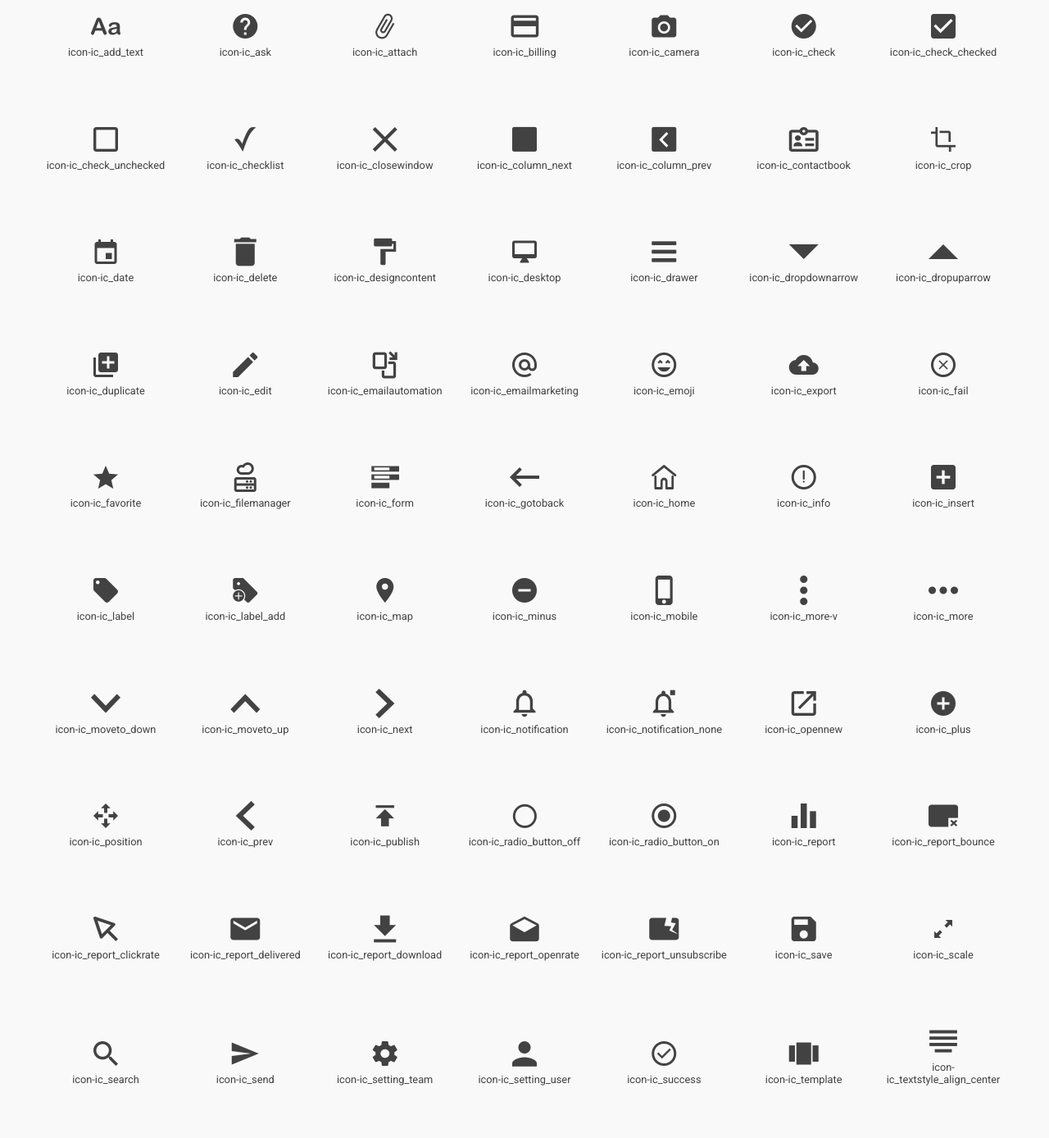
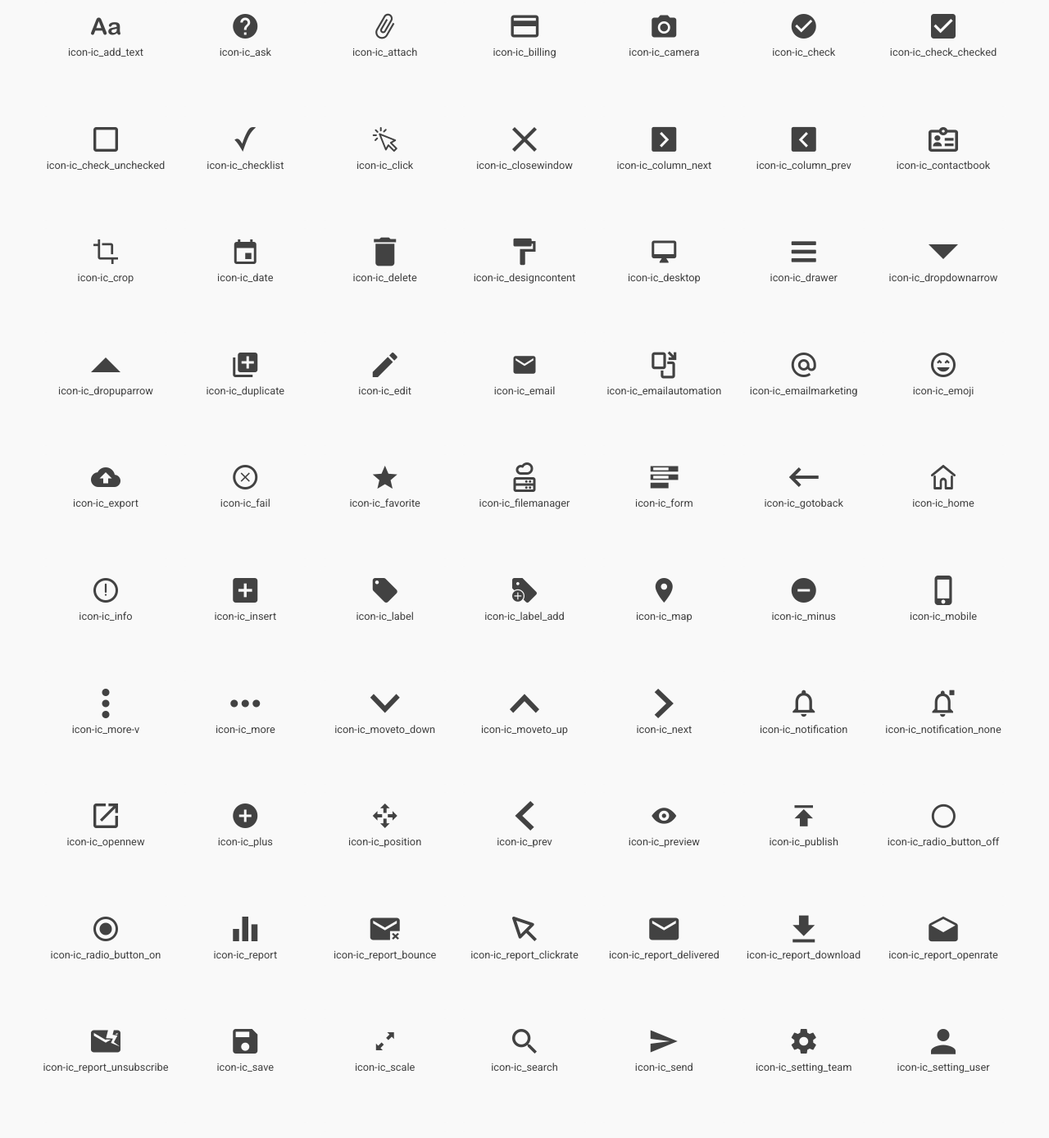
Before and after one commit to rezafaizarahman/icon, a website: page docs/index.html in a window 1280 px wide. Shown: the part 469-1857 px from the top of the page at 82% size. Drawn offline with Linux system fonts and the light colour scheme.

Commit message:
update new build

```diff
--- a/docs/css/mltrgt-icon.css
+++ b/docs/css/mltrgt-icon.css
@@ -26,6 +26,7 @@
 .icon-ic_check_checked:before,
 .icon-ic_check_unchecked:before,
 .icon-ic_checklist:before,
+.icon-ic_click:before,
 .icon-ic_closewindow:before,
 .icon-ic_column_next:before,
 .icon-ic_column_prev:before,
@@ -40,6 +41,7 @@
 .icon-ic_dropuparrow:before,
 .icon-ic_duplicate:before,
 .icon-ic_edit:before,
+.icon-ic_email:before,
 .icon-ic_emailautomation:before,
 .icon-ic_emailmarketing:before,
 .icon-ic_emoji:before,
@@ -68,6 +70,7 @@
 .icon-ic_plus:before,
 .icon-ic_position:before,
 .icon-ic_prev:before,
+.icon-ic_preview:before,
 .icon-ic_publish:before,
 .icon-ic_radio_button_off:before,
 .icon-ic_radio_button_on:before,
@@ -131,81 +134,84 @@
 .icon-ic_check_checked:before { content: "\EA0E" }
 .icon-ic_check_unchecked:before { content: "\EA0F" }
 .icon-ic_checklist:before { content: "\EA10" }
-.icon-ic_closewindow:before { content: "\EA11" }
-.icon-ic_column_next:before { content: "\EA12" }
-.icon-ic_column_prev:before { content: "\EA13" }
-.icon-ic_contactbook:before { content: "\EA14" }
-.icon-ic_crop:before { content: "\EA15" }
-.icon-ic_date:before { content: "\EA16" }
-.icon-ic_delete:before { content: "\EA17" }
-.icon-ic_designcontent:before { content: "\EA18" }
-.icon-ic_desktop:before { content: "\EA19" }
-.icon-ic_drawer:before { content: "\EA1A" }
-.icon-ic_dropdownarrow:before { content: "\EA1B" }
-.icon-ic_dropuparrow:before { content: "\EA1C" }
-.icon-ic_duplicate:before { content: "\EA1D" }
-.icon-ic_edit:before { content: "\EA1E" }
-.icon-ic_emailautomation:before { content: "\EA1F" }
-.icon-ic_emailmarketing:before { content: "\EA20" }
-.icon-ic_emoji:before { content: "\EA21" }
-.icon-ic_export:before { content: "\EA22" }
-.icon-ic_fail:before { content: "\EA23" }
-.icon-ic_favorite:before { content: "\EA24" }
-.icon-ic_filemanager:before { content: "\EA25" }
-.icon-ic_form:before { content: "\EA26" }
-.icon-ic_gotoback:before { content: "\EA27" }
-.icon-ic_home:before { content: "\EA28" }
-.icon-ic_info:before { content: "\EA29" }
-.icon-ic_insert:before { content: "\EA2A" }
-.icon-ic_label:before { content: "\EA2B" }
-.icon-ic_label_add:before { content: "\EA2C" }
-.icon-ic_map:before { content: "\EA2D" }
-.icon-ic_minus:before { content: "\EA2E" }
-.icon-ic_mobile:before { content: "\EA2F" }
-.icon-ic_more-v:before { content: "\EA30" }
-.icon-ic_more:before { content: "\EA31" }
-.icon-ic_moveto_down:before { content: "\EA32" }
-.icon-ic_moveto_up:before { content: "\EA33" }
-.icon-ic_next:before { content: "\EA34" }
-.icon-ic_notification:before { content: "\EA35" }
-.icon-ic_notification_none:before { content: "\EA36" }
-.icon-ic_opennew:before { content: "\EA37" }
-.icon-ic_plus:before { content: "\EA38" }
-.icon-ic_position:before { content: "\EA39" }
-.icon-ic_prev:before { content: "\EA3A" }
-.icon-ic_publish:before { content: "\EA3B" }
-.icon-ic_radio_button_off:before { content: "\EA3C" }
-.icon-ic_radio_button_on:before { content: "\EA3D" }
-.icon-ic_report:before { content: "\EA3E" }
-.icon-ic_report_bounce:before { content: "\EA3F" }
-.icon-ic_report_clickrate:before { content: "\EA40" }
-.icon-ic_report_delivered:before { content: "\EA41" }
-.icon-ic_report_download:before { content: "\EA42" }
-.icon-ic_report_openrate:before { content: "\EA43" }
-.icon-ic_report_unsubscribe:before { content: "\EA44" }
-.icon-ic_save:before { content: "\EA45" }
-.icon-ic_scale:before { content: "\EA46" }
-.icon-ic_search:before { content: "\EA47" }
-.icon-ic_send:before { content: "\EA48" }
-.icon-ic_setting_team:before { content: "\EA49" }
-.icon-ic_setting_user:before { content: "\EA4A" }
-.icon-ic_success:before { content: "\EA4B" }
-.icon-ic_template:before { content: "\EA4C" }
-.icon-ic_textstyle_align_center:before { content: "\EA4D" }
-.icon-ic_textstyle_align_justify:before { content: "\EA4E" }
-.icon-ic_textstyle_align_left:before { content: "\EA4F" }
-.icon-ic_textstyle_align_right:before { content: "\EA50" }
-.icon-ic_textstyle_bold:before { content: "\EA51" }
-.icon-ic_textstyle_italic:before { content: "\EA52" }
-.icon-ic_textstyle_link:before { content: "\EA53" }
-.icon-ic_textstyle_orderedlist:before { content: "\EA54" }
-.icon-ic_textstyle_quote:before { content: "\EA55" }
-.icon-ic_textstyle_stroke:before { content: "\EA56" }
-.icon-ic_textstyle_textsize_decrease:before { content: "\EA57" }
-.icon-ic_textstyle_textsize_increase:before { content: "\EA58" }
-.icon-ic_textstyle_underlined:before { content: "\EA59" }
-.icon-ic_textstyle_unorderedlist:before { content: "\EA5A" }
-.icon-ic_time:before { content: "\EA5B" }
-.icon-ic_view_list:before { content: "\EA5C" }
-.icon-ic_view_thumbnail:before { content: "\EA5D" }
-.icon-ic_warning:before { content: "\EA5E" }
+.icon-ic_click:before { content: "\EA11" }
+.icon-ic_closewindow:before { content: "\EA12" }
+.icon-ic_column_next:before { content: "\EA13" }
+.icon-ic_column_prev:before { content: "\EA14" }
+.icon-ic_contactbook:before { content: "\EA15" }
+.icon-ic_crop:before { content: "\EA16" }
+.icon-ic_date:before { content: "\EA17" }
+.icon-ic_delete:before { content: "\EA18" }
+.icon-ic_designcontent:before { content: "\EA19" }
+.icon-ic_desktop:before { content: "\EA1A" }
+.icon-ic_drawer:before { content: "\EA1B" }
+.icon-ic_dropdownarrow:before { content: "\EA1C" }
+.icon-ic_dropuparrow:before { content: "\EA1D" }
+.icon-ic_duplicate:before { content: "\EA1E" }
+.icon-ic_edit:before { content: "\EA1F" }
+.icon-ic_email:before { content: "\EA20" }
+.icon-ic_emailautomation:before { content: "\EA21" }
+.icon-ic_emailmarketing:before { content: "\EA22" }
+.icon-ic_emoji:before { content: "\EA23" }
+.icon-ic_export:before { content: "\EA24" }
+.icon-ic_fail:before { content: "\EA25" }
+.icon-ic_favorite:before { content: "\EA26" }
+.icon-ic_filemanager:before { content: "\EA27" }
+.icon-ic_form:before { content: "\EA28" }
+.icon-ic_gotoback:before { content: "\EA29" }
+.icon-ic_home:before { content: "\EA2A" }
+.icon-ic_info:before { content: "\EA2B" }
+.icon-ic_insert:before { content: "\EA2C" }
+.icon-ic_label:before { content: "\EA2D" }
+.icon-ic_label_add:before { content: "\EA2E" }
+.icon-ic_map:before { content: "\EA2F" }
+.icon-ic_minus:before { content: "\EA30" }
+.icon-ic_mobile:before { content: "\EA31" }
+.icon-ic_more-v:before { content: "\EA32" }
+.icon-ic_more:before { content: "\EA33" }
+.icon-ic_moveto_down:before { content: "\EA34" }
+.icon-ic_moveto_up:before { content: "\EA35" }
+.icon-ic_next:before { content: "\EA36" }
+.icon-ic_notification:before { content: "\EA37" }
+.icon-ic_notification_none:before { content: "\EA38" }
+.icon-ic_opennew:before { content: "\EA39" }
+.icon-ic_plus:before { content: "\EA3A" }
+.icon-ic_position:before { content: "\EA3B" }
+.icon-ic_prev:before { content: "\EA3C" }
+.icon-ic_preview:before { content: "\EA3D" }
+.icon-ic_publish:before { content: "\EA3E" }
+.icon-ic_radio_button_off:before { content: "\EA3F" }
+.icon-ic_radio_button_on:before { content: "\EA40" }
+.icon-ic_report:before { content: "\EA41" }
+.icon-ic_report_bounce:before { content: "\EA42" }
+.icon-ic_report_clickrate:before { content: "\EA43" }
+.icon-ic_report_delivered:before { content: "\EA44" }
+.icon-ic_report_download:before { content: "\EA45" }
+.icon-ic_report_openrate:before { content: "\EA46" }
+.icon-ic_report_unsubscribe:before { content: "\EA47" }
+.icon-ic_save:before { content: "\EA48" }
+.icon-ic_scale:before { content: "\EA49" }
+.icon-ic_search:before { content: "\EA4A" }
+.icon-ic_send:before { content: "\EA4B" }
+.icon-ic_setting_team:before { content: "\EA4C" }
+.icon-ic_setting_user:before { content: "\EA4D" }
+.icon-ic_success:before { content: "\EA4E" }
+.icon-ic_template:before { content: "\EA4F" }
+.icon-ic_textstyle_align_center:before { content: "\EA50" }
+.icon-ic_textstyle_align_justify:before { content: "\EA51" }
+.icon-ic_textstyle_align_left:before { content: "\EA52" }
+.icon-ic_textstyle_align_right:before { content: "\EA53" }
+.icon-ic_textstyle_bold:before { content: "\EA54" }
+.icon-ic_textstyle_italic:before { content: "\EA55" }
+.icon-ic_textstyle_link:before { content: "\EA56" }
+.icon-ic_textstyle_orderedlist:before { content: "\EA57" }
+.icon-ic_textstyle_quote:before { content: "\EA58" }
+.icon-ic_textstyle_stroke:before { content: "\EA59" }
+.icon-ic_textstyle_textsize_decrease:before { content: "\EA5A" }
+.icon-ic_textstyle_textsize_increase:before { content: "\EA5B" }
+.icon-ic_textstyle_underlined:before { content: "\EA5C" }
+.icon-ic_textstyle_unorderedlist:before { content: "\EA5D" }
+.icon-ic_time:before { content: "\EA5E" }
+.icon-ic_view_list:before { content: "\EA5F" }
+.icon-ic_view_thumbnail:before { content: "\EA60" }
+.icon-ic_warning:before { content: "\EA61" }
--- a/docs/index.html
+++ b/docs/index.html
@@ -89,7 +89,7 @@
     <br>
     <h2>Embed using CSS</h2>
     <p>
-        <input type="text" value="https://cdn.jsdelivr.net/mltrgt-icon/0.1/css/mltrgt-icon.min.css" readonly="">
+        <input type="text" value="https://cdn.jsdelivr.net/mltrgt-icon/1.0.0/css/mltrgt-icon.min.css" readonly="">
     </p>
     <h2>Example</h2>
     <p>
@@ -179,6 +179,11 @@
             </li>
 
             <li>
+                <span class="icon-ic_click"></span>
+                <span class="glyph-name">icon-ic_click</span>
+            </li>
+
+            <li>
                 <span class="icon-ic_closewindow"></span>
                 <span class="glyph-name">icon-ic_closewindow</span>
             </li>
@@ -246,6 +251,11 @@
             <li>
                 <span class="icon-ic_edit"></span>
                 <span class="glyph-name">icon-ic_edit</span>
+            </li>
+
+            <li>
+                <span class="icon-ic_email"></span>
+                <span class="glyph-name">icon-ic_email</span>
             </li>
 
             <li>
@@ -386,6 +396,11 @@
             <li>
                 <span class="icon-ic_prev"></span>
                 <span class="glyph-name">icon-ic_prev</span>
+            </li>
+
+            <li>
+                <span class="icon-ic_preview"></span>
+                <span class="glyph-name">icon-ic_preview</span>
             </li>
 
             <li>
```
Also changed, not shown: docs/fonts/mltrgt-icon.ttf, docs/fonts/mltrgt-icon.woff, docs/fonts/mltrgt-icon.woff2, 2 other files.
